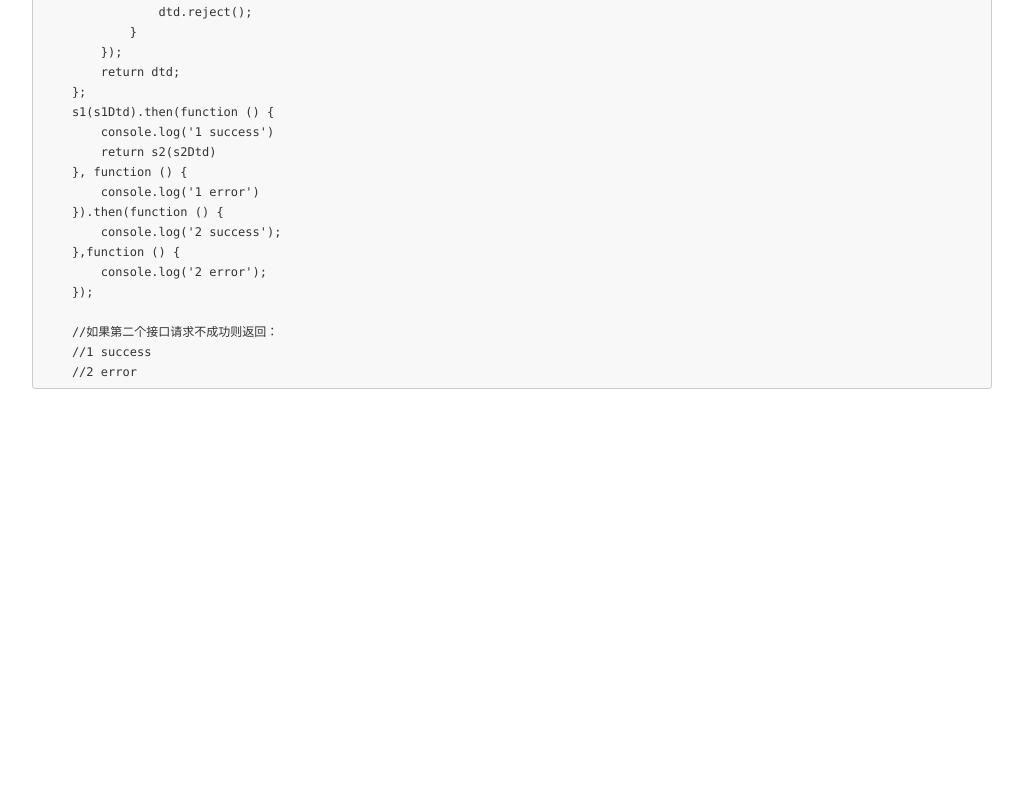
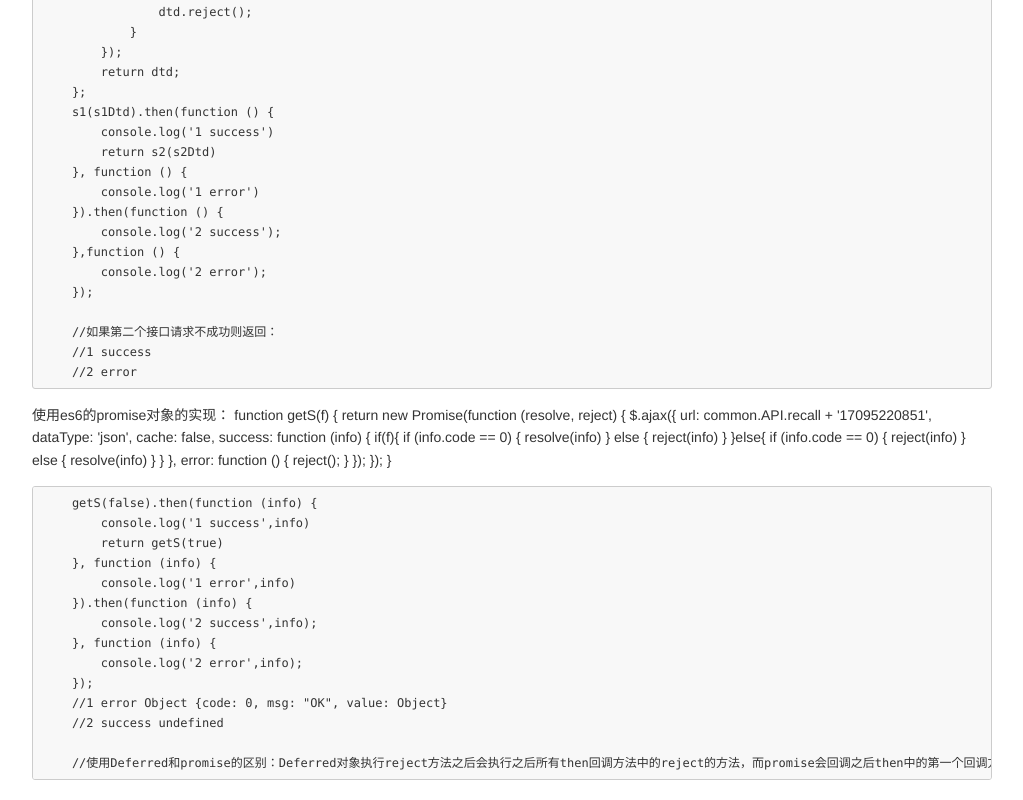
Before and after one commit to owen002/owen002.github.io, a plain HTML site: page pages/myblog/jquery_multiple_request.html in a window 1280 px wide. Shown: the part 1006-1806 px from the top of the page, without its empty margins (128-1151 px from the left). Before the commit the page ends 1415 px from the top, so only its background shows below. Drawn offline with Linux system fonts and the light colour scheme.

Commit message:
jquery_promise

```diff
--- a/pages/myblog/jquery_multiple_request.html
+++ b/pages/myblog/jquery_multiple_request.html
@@ -357,6 +357,50 @@ img {
     //2 error
 </code></pre>
 
+<p>使用es6的promise对象的实现：
+        function getS(f) {
+            return new Promise(function (resolve, reject) {
+                $.ajax({
+                    url: common.API.recall + '17095220851',
+                    dataType: 'json',
+                    cache: false,
+                    success: function (info) {
+                        if(f){
+                            if (info.code == 0) {
+                                resolve(info)
+                            } else {
+                                reject(info)
+                            }
+                        }else{
+                            if (info.code == 0) {
+                                reject(info)
+                            } else {
+                                resolve(info)
+                            }
+                        }
+                    },
+                    error: function () {
+                        reject();
+                    }
+                });
+            });
+        }</p>
+<pre><code>    getS(false).then(function (info) {
+        console.log('1 success',info)
+        return getS(true)
+    }, function (info) {
+        console.log('1 error',info)
+    }).then(function (info) {
+        console.log('2 success',info);
+    }, function (info) {
+        console.log('2 error',info);
+    });
+    //1 error Object {code: 0, msg: &quot;OK&quot;, value: Object}
+    //2 success undefined
+
+    //使用Deferred和promise的区别：Deferred对象执行reject方法之后会执行之后所有then回调方法中的reject的方法，而promise会回调之后then中的第一个回调方法即resolve方法
+</code></pre>
+
 
 </body>
 </html>
```
Also changed, not shown: resources/myblog/jquery_multiple_request.md (+0 -2 lines).
